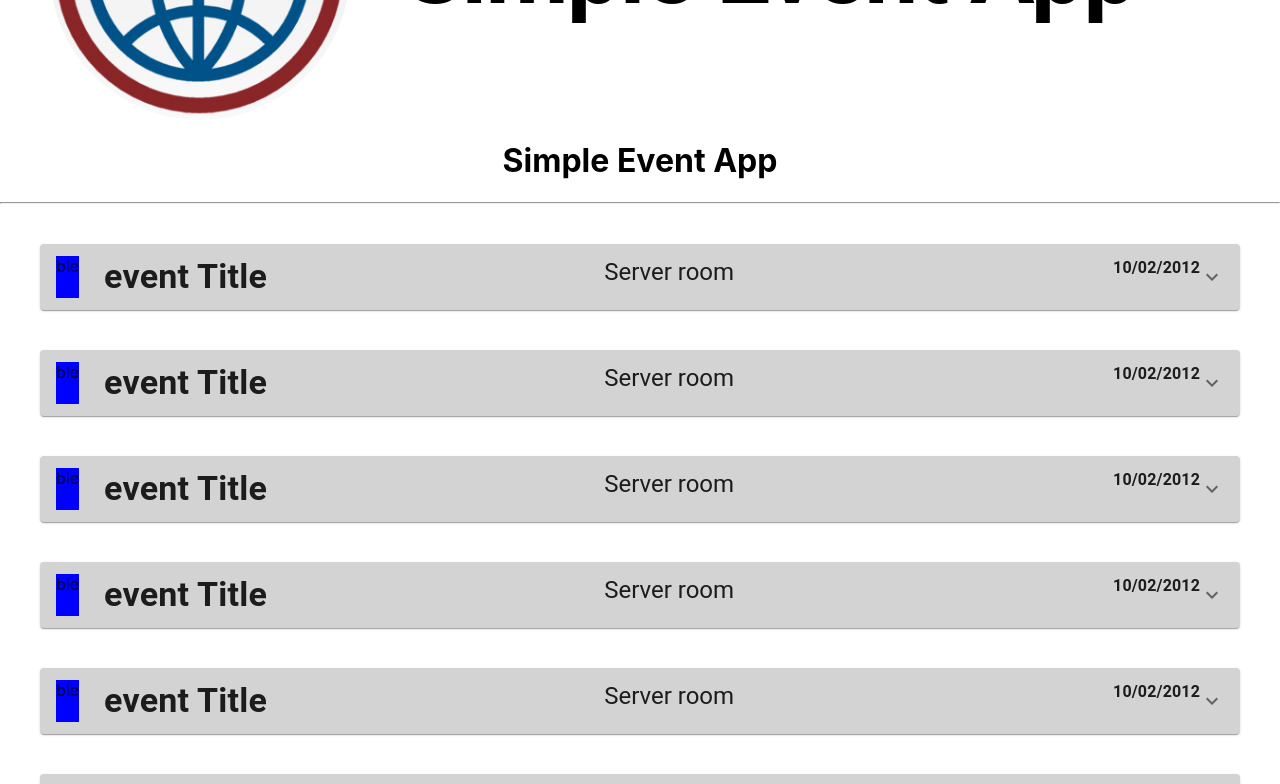
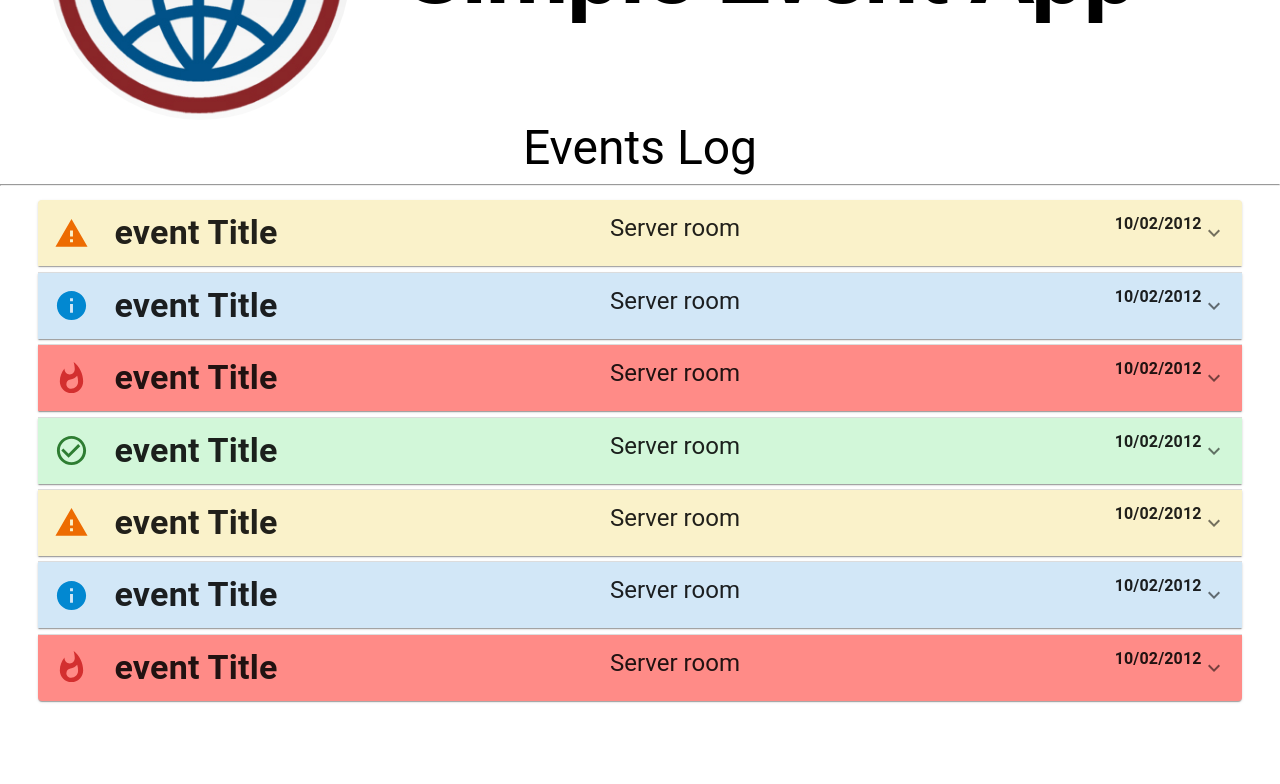
Before and after one commit to Sebssekk/event-app-sample-frontend, a React (Create React App) app: page / in a window 1280 px wide. Shown: the part 600-1384 px from the top of the page. After the commit the page ends 1307 px from the top, so only its background shows below. Built offline with nearby package versions, Linux system fonts and the light colour scheme.

Commit message:
style and animation for event records in the dashboard

```diff
--- a/src/App.js
+++ b/src/App.js
@@ -1,12 +1,14 @@
 import './App.css';
 import Header from './components/header';
 import Dashboard from './components/dashboard';
+import Typography from "@mui/material/Typography";
 
 function App() {
   return (
     <div className="App">
       <Header/>
-      <h1>Simple Event App</h1>
+      <Typography variant="h3" >Events Log</Typography>
+      <hr/>
       <Dashboard/>
     </div>
   );
--- a/src/actions/eventActions.js
+++ b/src/actions/eventActions.js
@@ -1,3 +1,4 @@
+import { ALARM, INFO, SUCCESS, WARNING } from "../utils/severityTypes"
 import { GET_ALL_EVENTS_SUCCESS, GET_ALL_EVENTS_ERROR, IS_LOADING } from "./actionTypes"
 
 export const getAllevents = async (dispatch) => {
@@ -10,7 +11,7 @@ export const getAllevents = async (dispatch) => {
                 description: "the event description, that can be very verbose and asdfoadfioajsdio sadfjoaspi saiod sioa osihdfoas oasidf sajfoaishdf oasdop daisodfo asdfhias oasih foiasjdfoias sa dfiasiodf asidfioas dfas iasudfioasd asiod asiodj oiasiodcas idcoaios dfasiodf as ciujasiopudi sadasdasdsda.",
                 date: "10/02/2012",
                 place: "Server room",
-                severity: "WARNING",
+                severity: WARNING,
                 author: "Ben Robinson"
             },
             {
@@ -19,7 +20,7 @@ export const getAllevents = async (dispatch) => {
                 description: "the event description, that can be very verbose and asdfoadfioajsdio sadfjoaspi saiod sioa osihdfoas oasidf sajfoaishdf oasdop daisodfo asdfhias oasih foiasjdfoias sa dfiasiodf asidfioas dfas iasudfioasd asiod asiodj oiasiodcas idcoaios dfasiodf as ciujasiopudi sadasdasdsda.",
                 date: "10/02/2012",
                 place: "Server room",
-                severity: "INFO",
+                severity: INFO,
                 author: "Ben Robinson"
             },
             {
@@ -28,7 +29,7 @@ export const getAllevents = async (dispatch) => {
                 description: "the event description, that can be very verbose and asdfoadfioajsdio sadfjoaspi saiod sioa osihdfoas oasidf sajfoaishdf oasdop daisodfo asdfhias oasih foiasjdfoias sa dfiasiodf asidfioas dfas iasudfioasd asiod asiodj oiasiodcas idcoaios dfasiodf as ciujasiopudi sadasdasdsda.",
                 date: "10/02/2012",
                 place: "Server room",
-                severity: "ALARM",
+                severity: ALARM,
                 author: "Ben Robinson"
             },
             {
@@ -37,7 +38,7 @@ export const getAllevents = async (dispatch) => {
                 description: "the event description, that can be very verbose and asdfoadfioajsdio sadfjoaspi saiod sioa osihdfoas oasidf sajfoaishdf oasdop daisodfo asdfhias oasih foiasjdfoias sa dfiasiodf asidfioas dfas iasudfioasd asiod asiodj oiasiodcas idcoaios dfasiodf as ciujasiopudi sadasdasdsda.",
                 date: "10/02/2012",
                 place: "Server room",
-                severity: "SUCCESS",
+                severity: SUCCESS,
                 author: "Ben Robinson"
             },
             {
@@ -46,7 +47,7 @@ export const getAllevents = async (dispatch) => {
                 description: "the event description, that can be very verbose and asdfoadfioajsdio sadfjoaspi saiod sioa osihdfoas oasidf sajfoaishdf oasdop daisodfo asdfhias oasih foiasjdfoias sa dfiasiodf asidfioas dfas iasudfioasd asiod asiodj oiasiodcas idcoaios dfasiodf as ciujasiopudi sadasdasdsda.",
                 date: "10/02/2012",
                 place: "Server room",
-                severity: "WARNING",
+                severity: WARNING,
                 author: "Ben Robinson"
             },
             {
@@ -55,7 +56,7 @@ export const getAllevents = async (dispatch) => {
                 description: "the event description, that can be very verbose and asdfoadfioajsdio sadfjoaspi saiod sioa osihdfoas oasidf sajfoaishdf oasdop daisodfo asdfhias oasih foiasjdfoias sa dfiasiodf asidfioas dfas iasudfioasd asiod asiodj oiasiodcas idcoaios dfasiodf as ciujasiopudi sadasdasdsda.",
                 date: "10/02/2012",
                 place: "Server room",
-                severity: "INFO",
+                severity: INFO,
                 author: "Ben Robinson"
             },
             {
@@ -64,7 +65,7 @@ export const getAllevents = async (dispatch) => {
                 description: "the event description, that can be very verbose and asdfoadfioajsdio sadfjoaspi saiod sioa osihdfoas oasidf sajfoaishdf oasdop daisodfo asdfhias oasih foiasjdfoias sa dfiasiodf asidfioas dfas iasudfioasd asiod asiodj oiasiodcas idcoaios dfasiodf as ciujasiopudi sadasdasdsda.",
                 date: "10/02/2012",
                 place: "Server room",
-                severity: "ALARM",
+                severity: ALARM,
                 author: "Ben Robinson"
             }
         ]
--- a/src/components/dashboard.jsx
+++ b/src/components/dashboard.jsx
@@ -1,7 +1,10 @@
+import { Stack } from "@mui/material";
 import React, { useEffect, useReducer } from "react";
 import { getAllevents } from "../actions/eventActions";
 import { eventReducer, initState } from "../reducers/eventReducers";
 import EventReport from "./eventReport";
+import { TransitionGroup } from "react-transition-group";
+import Delay from "./delay";
 
 const Dashboard = () => {
   const [{ loading, events, err }, dispatch] = useReducer(
@@ -19,20 +22,20 @@ const Dashboard = () => {
   const eventList = loading ? (
     <h3>Loading events ...</h3>
   ) : events ? (
-    events.map((ev) => (
-      <React.Fragment key={ev.id}>
+    events.map((ev, i) => (
+      <Delay key={ev.id} delay={i * 200}>
         <EventReport event={ev} />
-      </React.Fragment>
+      </Delay>
     ))
   ) : (
     <p>No events in the specified data source</p>
   );
 
   return (
-    <div>
-      <hr />
-      {eventList}
-    </div>
+    <Stack spacing={1}>
+      {" "}
+      <TransitionGroup> {eventList}</TransitionGroup>
+    </Stack>
   );
 };
 
--- /dev/null
+++ b/src/components/delay.jsx
@@ -0,0 +1,15 @@
+import React, { useEffect, useState } from "react";
+
+const Delay = ({ delay, children }) => {
+  const [ready, setReady] = useState(false);
+  useEffect(() => {
+    console.log(delay);
+    const wait = setTimeout(() => {
+      setReady(true);
+    }, delay);
+    return () => clearTimeout(wait);
+  }, []);
+  return ready ? children : null;
+};
+
+export default Delay;
--- a/src/components/eventReport.jsx
+++ b/src/components/eventReport.jsx
@@ -4,14 +4,24 @@ import AccordionDetails from "@mui/material/AccordionDetails";
 import AccordionSummary from "@mui/material/AccordionSummary";
 import Typography from "@mui/material/Typography";
 import ExpandMoreIcon from "@mui/icons-material/ExpandMore";
+import Slide from "@mui/material/Slide";
+import { severityMapping } from "../utils/severityMapping";
 
 const EventReport = ({ event }) => {
+  const severityMap = severityMapping(event.severity);
   return (
-    <div>
+    <Slide
+      direction="right"
+      in={true}
+      mountOnEnter
+      unmountOnExit
+      timeout={{ enter: 600 }}
+      easing={{ enter: " cubic-bezier(0.34, 1.56, 0.64, 1)", exit: "linear" }}
+    >
       <Accordion
         sx={{
-          backgroundColor: "lightgrey",
-          margin: 5,
+          backgroundColor: severityMap.color,
+          margin: "0.5% 3%",
         }}
       >
         <AccordionSummary
@@ -19,7 +29,7 @@ const EventReport = ({ event }) => {
           aria-controls={`event-${event.id}panel-content`}
           id={`event-${event.id}panel-header`}
         >
-          <div style={{ backgroundColor: "blue" }}>ble</div>
+          {severityMap.iconjsx}
           <Typography
             variant="h4"
             fontWeight="bold"
@@ -47,7 +57,7 @@ const EventReport = ({ event }) => {
           <Typography textAlign="end"> &#x2022; {event.author}</Typography>
         </AccordionDetails>
       </Accordion>
-    </div>
+    </Slide>
   );
 };
 
--- /dev/null
+++ b/src/utils/severityMapping.js
@@ -0,0 +1,20 @@
+import InfoIcon from '@mui/icons-material/Info';
+import ReportProblemIcon from '@mui/icons-material/ReportProblem';
+import WhatshotIcon from '@mui/icons-material/Whatshot';
+import CheckCircleOutlineIcon from '@mui/icons-material/CheckCircleOutline';
+import { ALARM, INFO, SUCCESS, WARNING } from './severityTypes';
+
+export const severityMapping = (severity) => {
+    switch(severity){
+        case INFO:
+            return {color: "#d2e7f7", iconjsx : <InfoIcon fontSize='large' color='info'sx={{alignSelf:"center"}}/> }
+        case WARNING:
+            return {color: "#faf2ca", iconjsx : <ReportProblemIcon fontSize='large' color='warning'sx={{alignSelf:"center"}}/> }
+        case ALARM:
+            return {color: "#ff8b87", iconjsx : <WhatshotIcon fontSize='large' color='error'sx={{alignSelf:"center"}}/> }
+        case SUCCESS:
+            return {color: "#d2f7d9", iconjsx : <CheckCircleOutlineIcon fontSize='large' color='success'sx={{alignSelf:"center"}}/> }
+        default:
+            return {color: "lightgrey", iconjsx: null}
+    }
+}
--- /dev/null
+++ b/src/utils/severityTypes.js
@@ -0,0 +1,4 @@
+export const INFO = "INFO"
+export const WARNING = "WARNING"
+export const ALARM = "ALARM"
+export const SUCCESS = "SUCCESS"
```
